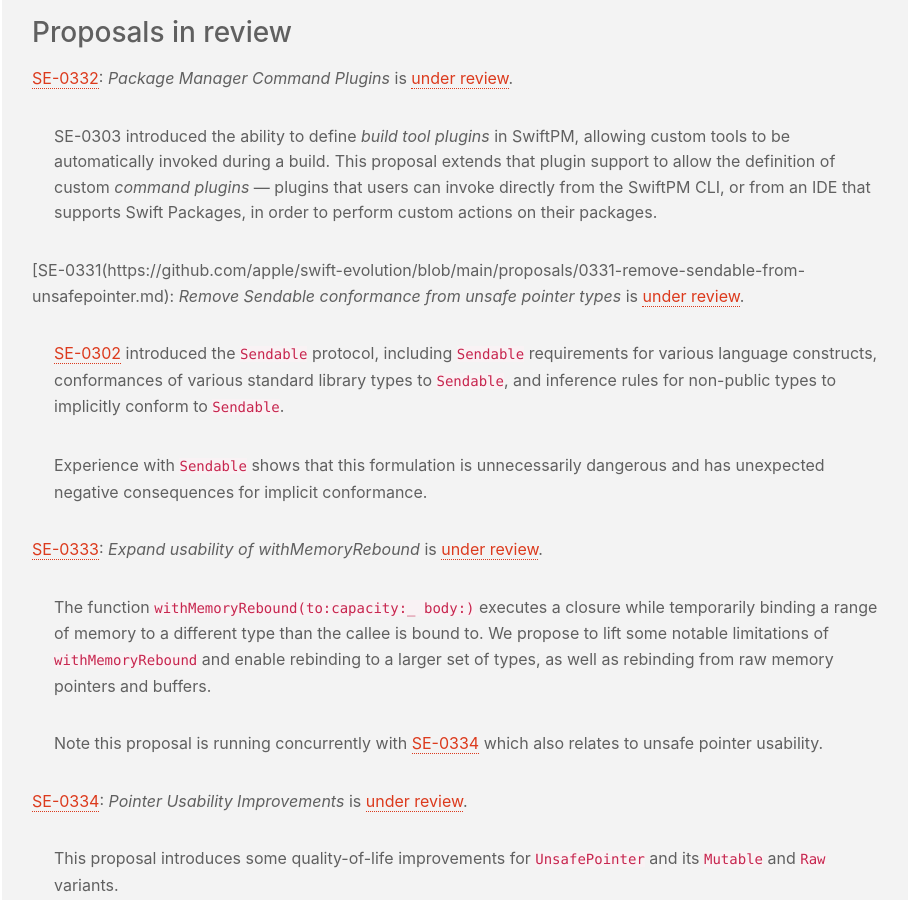
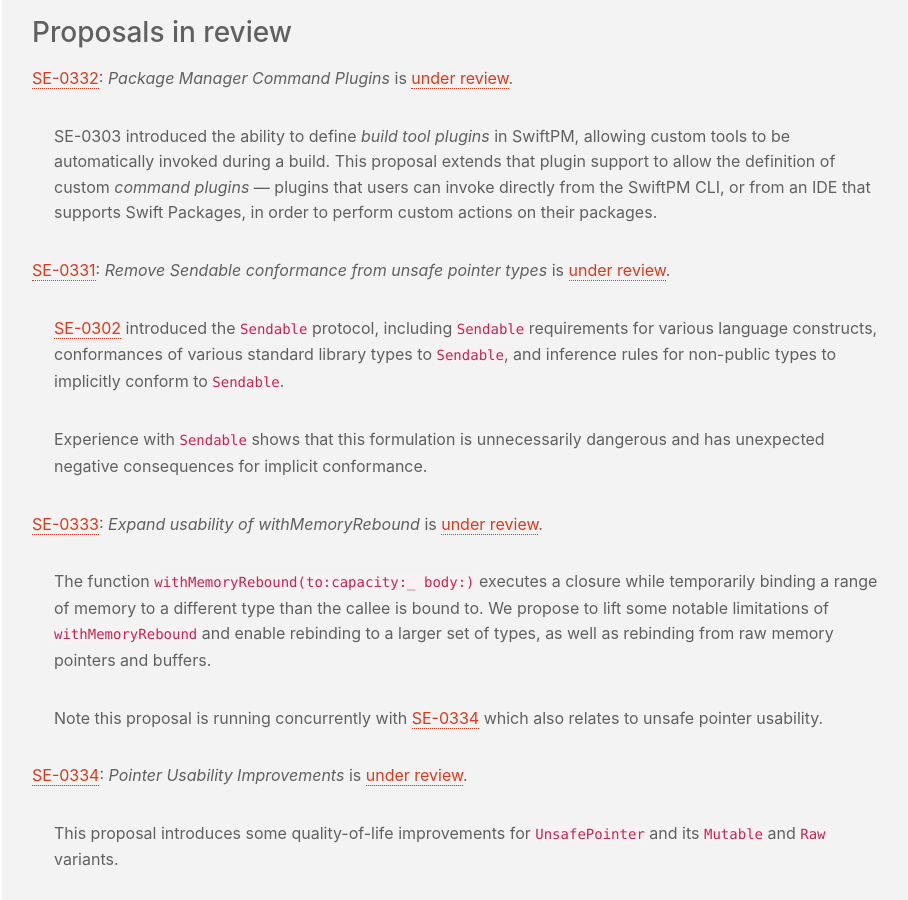
Before and after one commit to SwiftWeekly/swiftweekly.github.io, a Jekyll site: the page built from _posts/2021-12-02-issue-199.md, in a window 1280 px wide and 900 px high, scrolled down 1741 px. Shown: the whole window, without its empty margins (178-1086 px from the left). Built offline with Jekyll 4.4.1, drawn with Linux system fonts in a browser that asks for light colours.

Commit message:
Fix broken link (#707)

```diff
--- a/_posts/2021-12-02-issue-199.md
+++ b/_posts/2021-12-02-issue-199.md
@@ -44,7 +44,7 @@
 
 > SE-0303 introduced the ability to define _build tool plugins_ in SwiftPM, allowing custom tools to be automatically invoked during a build. This proposal extends that plugin support to allow the definition of custom _command plugins_ — plugins that users can invoke directly from the SwiftPM CLI, or from an IDE that supports Swift Packages, in order to perform custom actions on their packages.
 
-[SE-0331(https://github.com/apple/swift-evolution/blob/main/proposals/0331-remove-sendable-from-unsafepointer.md): *Remove Sendable conformance from unsafe pointer types* is [under review](https://forums.swift.org/t/se-0331-remove-sendable-conformance-from-unsafe-pointer-types/53768).
+[SE-0331](https://github.com/apple/swift-evolution/blob/main/proposals/0331-remove-sendable-from-unsafepointer.md): *Remove Sendable conformance from unsafe pointer types* is [under review](https://forums.swift.org/t/se-0331-remove-sendable-conformance-from-unsafe-pointer-types/53768).
 
 > [SE-0302](https://github.com/apple/swift-evolution/blob/main/proposals/0302-concurrent-value-and-concurrent-closures.md) introduced the `Sendable` protocol, including `Sendable` requirements for various language constructs, conformances of various standard library types to `Sendable`, and inference rules for non-public types to implicitly conform to `Sendable`.
 >
```
